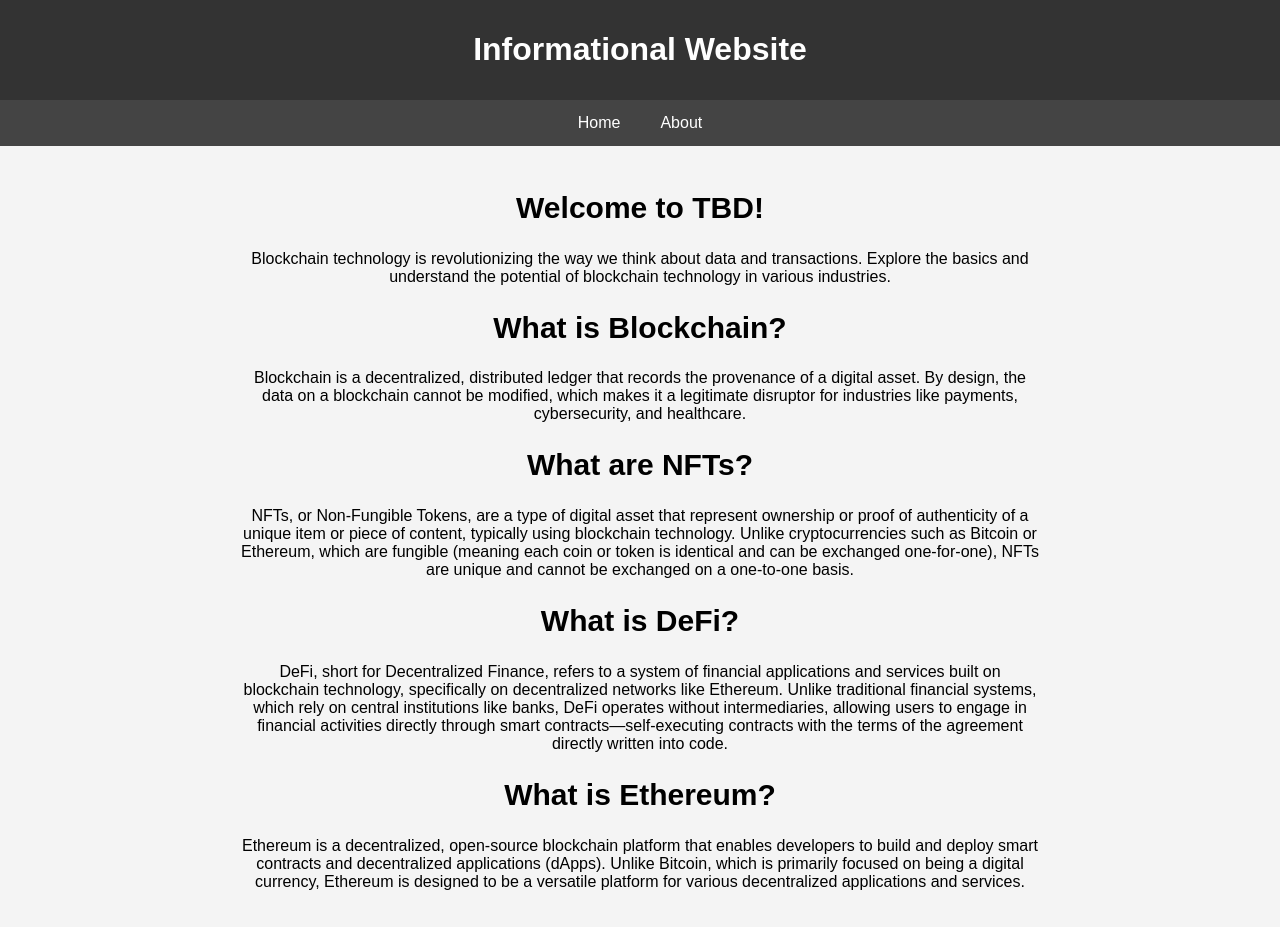
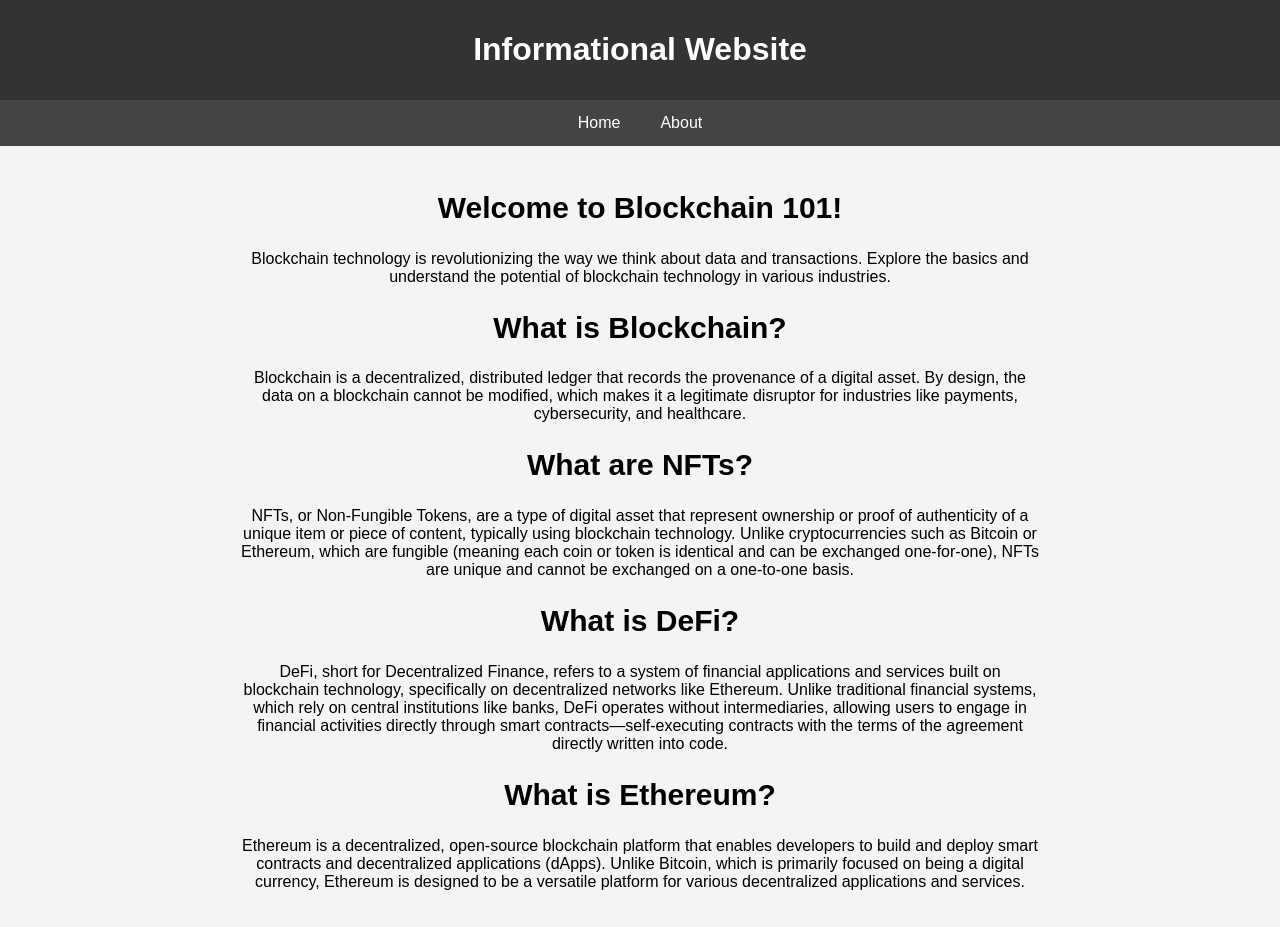
Before and after one commit to rajabrehan/superhack, a plain HTML site: page index.html in a window 1280 px wide. Drawn offline with Linux system fonts and the light colour scheme.

Commit message:
add title

```diff
--- a/index.html
+++ b/index.html
@@ -3,7 +3,7 @@
 <head>
     <meta charset="UTF-8">
     <meta name="viewport" content="width=device-width, initial-scale=1.0">
-    <title>TBD</title>
+    <title>Blockchain 101</title>
     <style>
         body {
             font-family: Arial, sans-serif;
@@ -67,7 +67,7 @@
     <main>
         <div class="container">
             <section id="home">
-                <h2>Welcome to TBD!</h2>
+                <h2>Welcome to Blockchain 101!</h2>
                 <p>Blockchain technology is revolutionizing the way we think about data and transactions. Explore the basics and understand the potential of blockchain technology in various industries.</p>
             </section>
 
```
